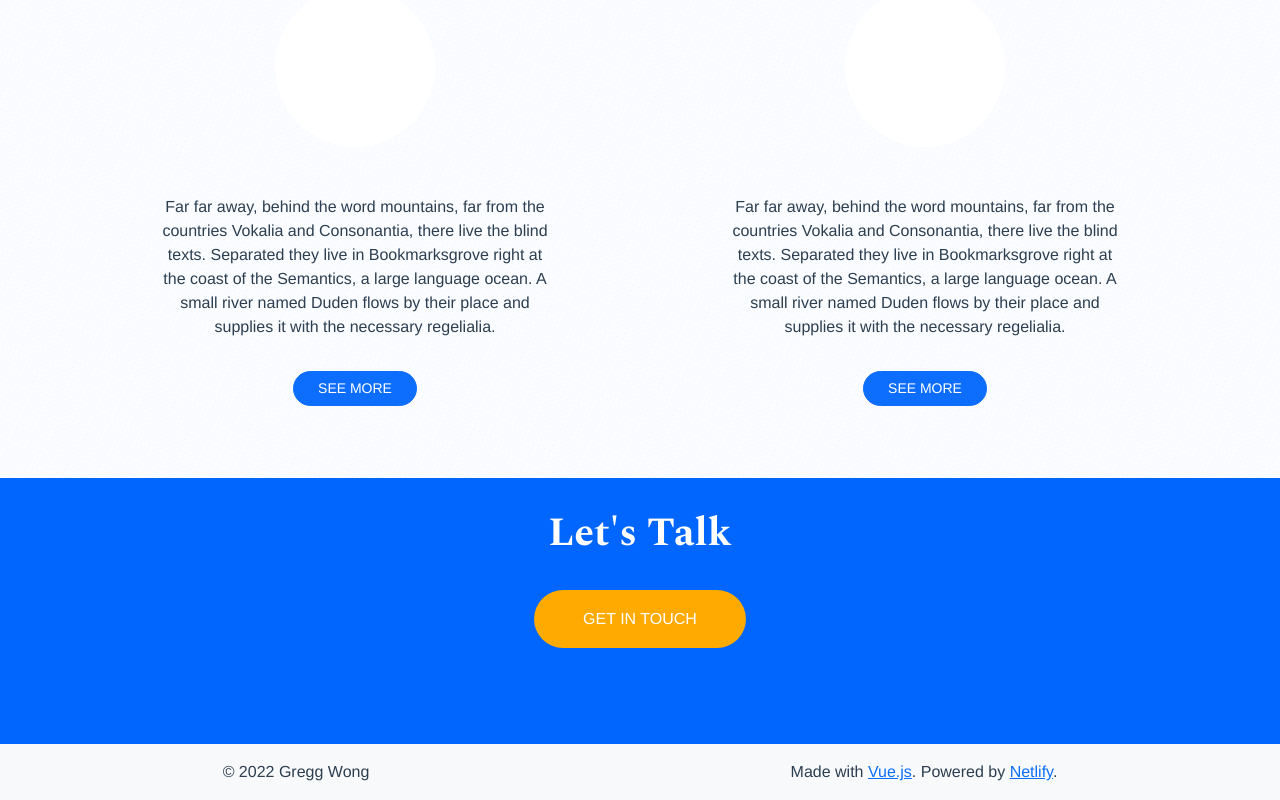
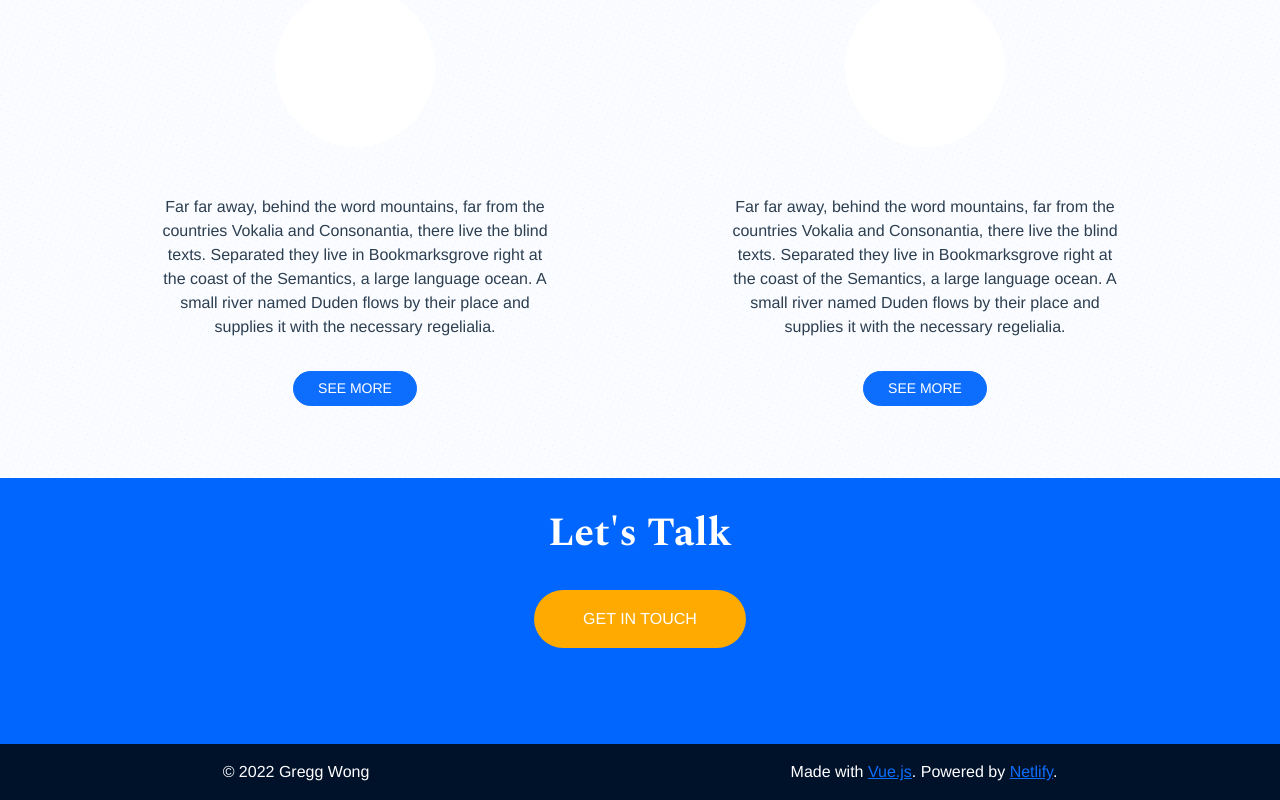
Before and after one commit to Jon-Mykal/personal-website, a Vue app: page / in a window 1280 px wide. Shown: the part 1188-1988 px from the top of the page. Built offline with nearby package versions, Linux system fonts and the light colour scheme.

Commit message:
Add bg colour

```diff
--- a/src/components/Footer.vue
+++ b/src/components/Footer.vue
@@ -1,6 +1,6 @@
 <template>
-    <footer class="bg-light">
-        <section class="py-3 container-fluid d-flex justify-content-around bg-light align-items-center">
+    <footer class="gw--bg-dark-blue-black">
+        <section class="py-3 container-fluid d-flex justify-content-around align-items-center">
             <p class="p-no-margin">
                 &copy; <span>{{ copyrightYear}}</span> Gregg Wong
             </p>
```
